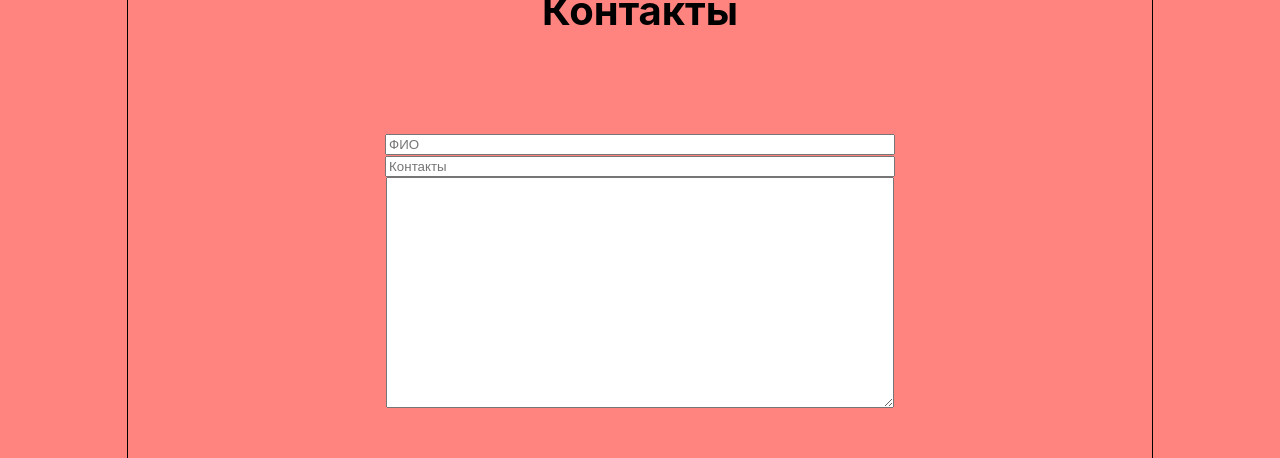
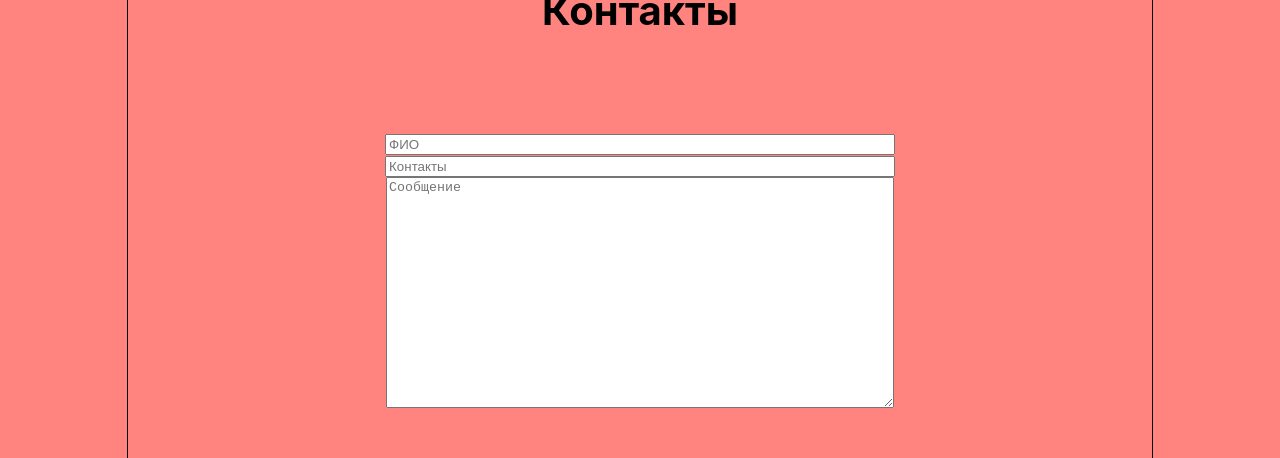
Before and after one commit to syndikat8/my-portfolio, a React (Create React App) app: page / in a window 1280 px wide. Shown: the part 2958-3416 px from the top of the page. Built offline with nearby package versions, Linux system fonts and the light colour scheme.

Commit message:
add all adaptiv

```diff
--- a/src/components/Contacts/Contacts.jsx
+++ b/src/components/Contacts/Contacts.jsx
@@ -11,7 +11,7 @@ function Contacts() {
           <div><input placeholder="ФИО" type="text"/></div>
           <div><input placeholder="Контакты" type="text"/></div>
           <div>
-            <textarea name="" id="" cols="30" rows="15"></textarea>
+            <textarea placeholder="Сообщение" name="" id="" cols="30" rows="15"></textarea>
           </div>
         </form>
           <button>Отправить</button>
```
